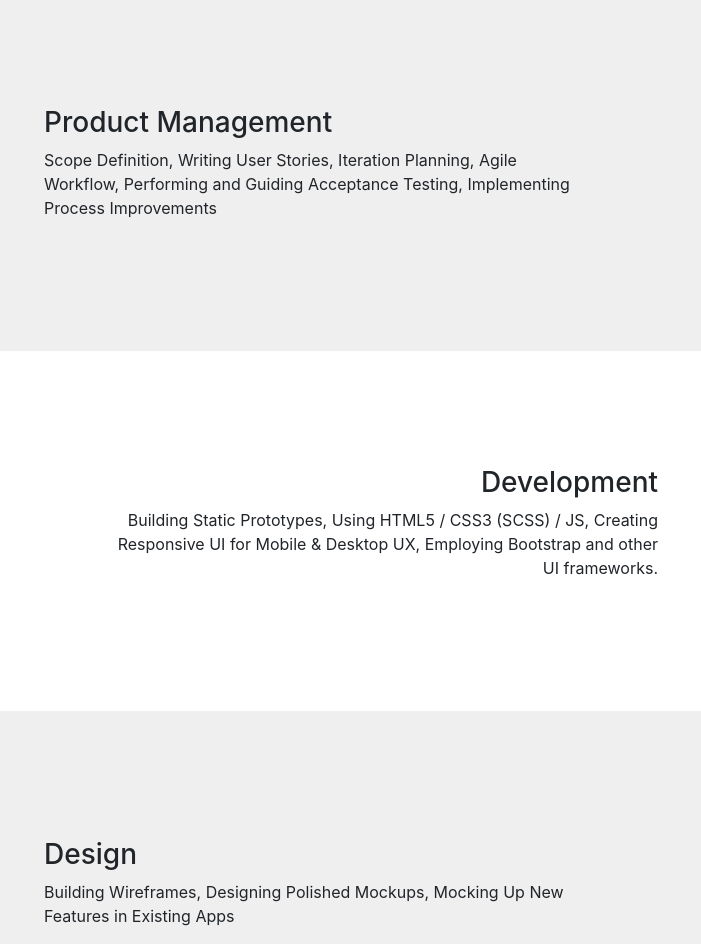
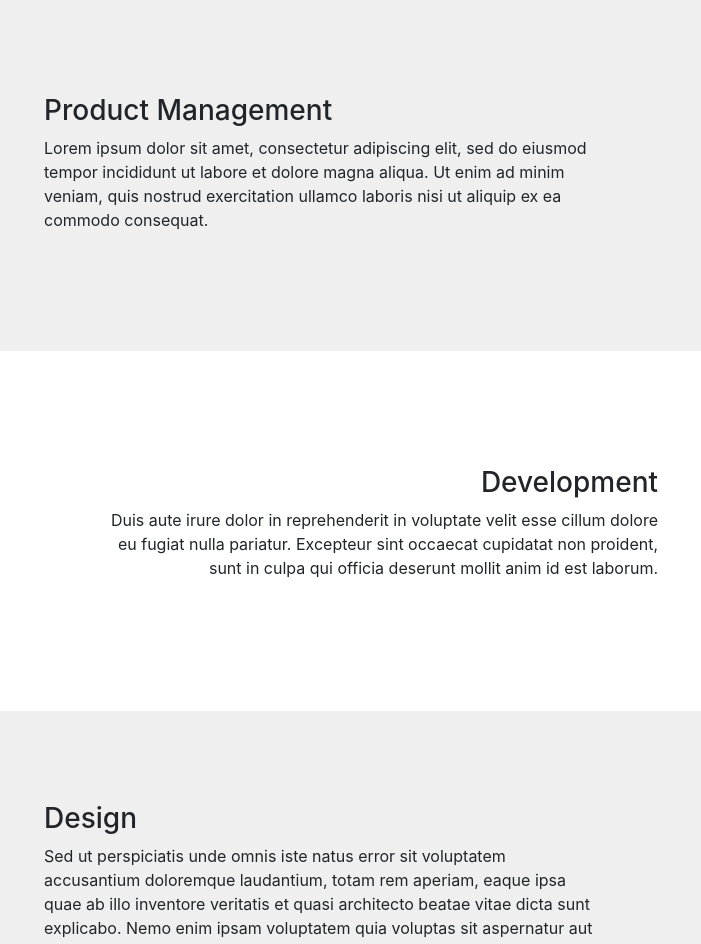
Before and after one commit to cknific/virgil-software, a Gatsby site: page / in a window 1280 px wide. Shown: the part 480-1424 px from the top of the page, 289-990 px from the left. Built offline with nearby package versions, Linux system fonts and the light colour scheme; Gatsby itself is replaced by a stand-in of ours.

Commit message:
Use lorem text for services

```diff
--- a/src/components/Services/design.js
+++ b/src/components/Services/design.js
@@ -8,7 +8,7 @@ const Design = () => (
     </div>
     <div>
       <h3>Design</h3>
-      <p>Building Wireframes, Designing Polished Mockups, Mocking Up New Features in Existing Apps</p>
+      <p>Sed ut perspiciatis unde omnis iste natus error sit voluptatem accusantium doloremque laudantium, totam rem aperiam, eaque ipsa quae ab illo inventore veritatis et quasi architecto beatae vitae dicta sunt explicabo. Nemo enim ipsam voluptatem quia voluptas sit aspernatur aut odit aut fugit.</p>
     </div>
   </SectionWrapper>
 )
--- a/src/components/Services/development.js
+++ b/src/components/Services/development.js
@@ -5,7 +5,7 @@ const Development = () => (
   <SectionWrapper light textRight>
     <div>
       <h3>Development</h3>
-      <p>Building Static Prototypes, Using HTML5 / CSS3 (SCSS) / JS, Creating Responsive UI for Mobile & Desktop UX, Employing Bootstrap and other UI frameworks.</p>
+      <p>Duis aute irure dolor in reprehenderit in voluptate velit esse cillum dolore eu fugiat nulla pariatur. Excepteur sint occaecat cupidatat non proident, sunt in culpa qui officia deserunt mollit anim id est laborum.</p>
     </div>
     <div className="ml-5">
       <img alt="logo" src="https://via.placeholder.com/200" />
--- a/src/components/Services/product-management.js
+++ b/src/components/Services/product-management.js
@@ -8,7 +8,7 @@ const ProductManagement = () => (
     </div>
     <div>
       <h3>Product Management</h3>
-      <p>Scope Definition, Writing User Stories, Iteration Planning, Agile Workflow, Performing and Guiding Acceptance Testing, Implementing Process Improvements</p>
+      <p>Lorem ipsum dolor sit amet, consectetur adipiscing elit, sed do eiusmod tempor incididunt ut labore et dolore magna aliqua. Ut enim ad minim veniam, quis nostrud exercitation ullamco laboris nisi ut aliquip ex ea commodo consequat.</p>
     </div>
   </SectionWrapper>
 )
```
